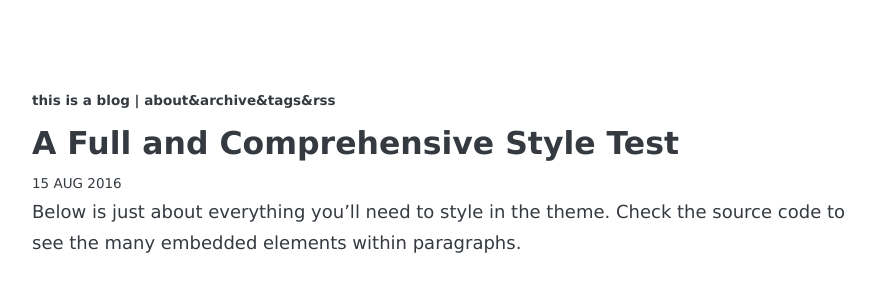
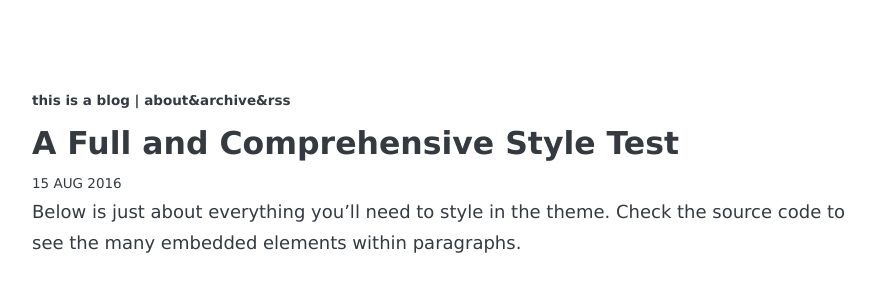
Before and after one commit to thisisamatthew/thisisamatthew.github.io, a Jekyll site: the page built from _posts/2016-08-15-style-test.md, in a window 1280 px wide and 900 px high. Shown: the top 285 px of the window, without its empty margins (194-1085 px from the left). Built offline with Jekyll 4.4.1, drawn with Linux system fonts in a browser that asks for light colours; some web fonts are replaced.

Commit message:
removed &tags

```diff
--- a/_layouts/post.html
+++ b/_layouts/post.html
@@ -3,7 +3,7 @@
 ---
 <header>
   <div class="header-small">
-    <a href="{{site.url}}{{site.baseurl}}">{{ site.name }}</a> | <a href="/about">about</a>&<a href="/archive">archive</a>&<a href="/tags">tags</a>&<a href="/feed.xml">rss</a>
+    <a href="{{site.url}}{{site.baseurl}}">{{ site.name }}</a> | <a href="/about">about</a>&<a href="/archive">archive</a>&<a href="/feed.xml">rss</a>
   </div>
 </header>
 <div class="post">
```
